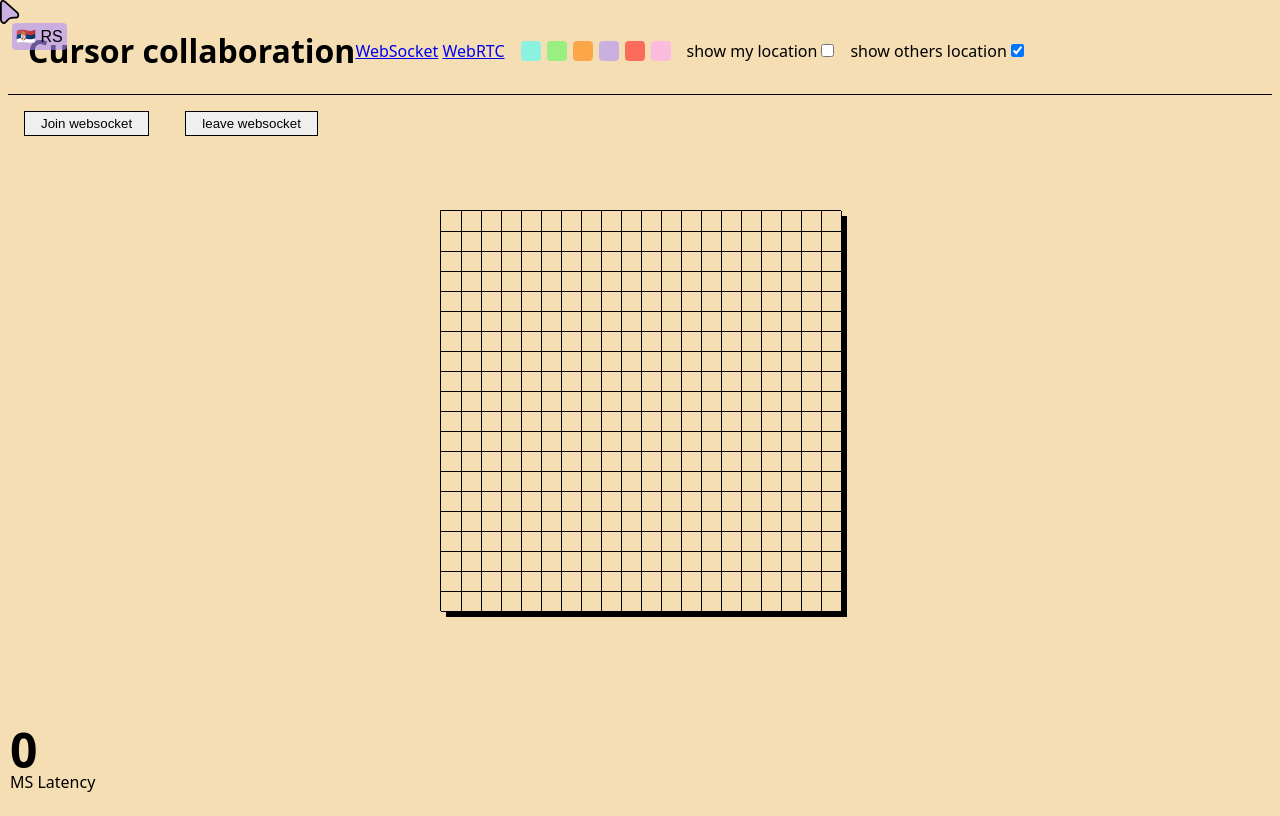
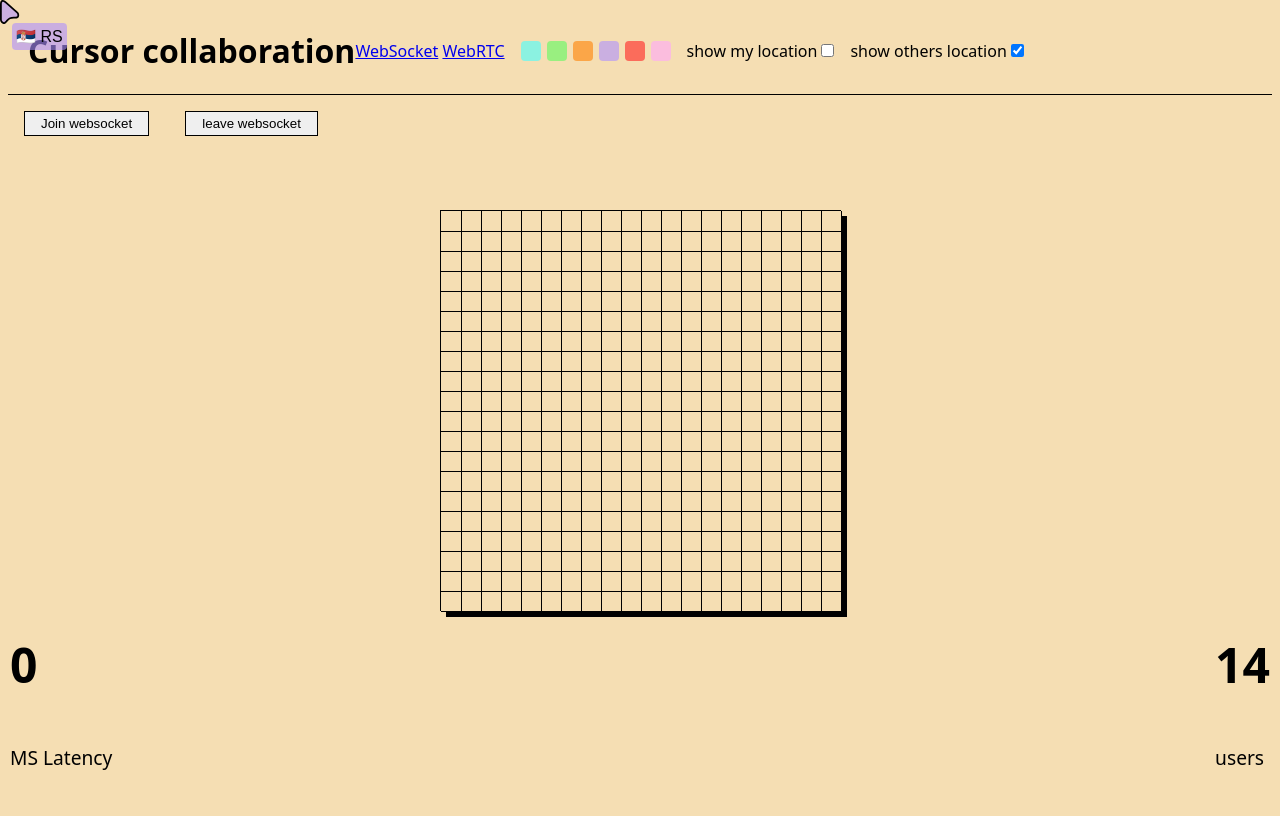
Before and after one commit to MooseCapital/cursor-collab-side-project, a website built with Vite: page index.html in a window 1280 px wide. Built offline with nearby package versions, Linux system fonts and the light colour scheme; no server answers; a web font is replaced by a local one; what country-code-emoji would draw is missing.

Commit message:
connected users ui added

```diff
--- a/src/components/WebSocketPage.js
+++ b/src/components/WebSocketPage.js
@@ -18,10 +18,15 @@ function WebSocketPage() {
         <div id="grid"></div>
           <button class="serverbtn" id="join-websocket">Join websocket</button>
           <button class="serverbtn" id="leave-websocket">leave websocket</button>
-          <div class="latencyContainer">
+          <div id="latencyContainer">
               <h2 id="latency">0</h2>
               <p>MS Latency</p>
           </div>
 
+          <div id="connections">
+                <h2>14</h2>
+                <p id="users-list">users</p>
+          </div>
+
     `;
 }
--- a/src/services/websocket.js
+++ b/src/services/websocket.js
@@ -11,6 +11,7 @@ function socketioSetup() {
     const joinWS = document.querySelector("#join-websocket");
     const leaveWS = document.querySelector("#leave-websocket");
 
+        // socket.connect();
     joinWS.addEventListener("click", (e) => {
         socket.connect();
         joinWS.disabled = true;
@@ -22,13 +23,13 @@ function socketioSetup() {
         leaveWS.disabled = true;
     });
 
-    setInterval(() => {
-        const start = Date.now();
-        // socket.volatile.emit("latency", Date.now());
-    }, 3000);
 
     socket.on("connect", () => {
         console.log("connected:", socket.connected); // true
+        setInterval(() => {
+            const start = Date.now();
+            socket.volatile.emit("latency", Date.now());
+        }, 3000);
     });
 
     socket.on("disconnect", () => {
--- a/src/style.css
+++ b/src/style.css
@@ -52,7 +52,7 @@
   pointer-events: none;
 }
 
-.latencyContainer{
+#latencyContainer{
   position: absolute;
   display: flex;
   flex-direction: column;
@@ -61,19 +61,26 @@
   align-items: start;
   /* text-align: center; */
 }
-.latencyContainer h2, .latencyContainer p {
-  line-height: 1;
-  padding: 0;
-  margin: 0;
-}
-#latency {
+#latencyContainer h2, #connections h2 {
   font-size: 3rem;
   font-weight: 600;
+  line-height: 0.8;
 }
-#latencyContainer p {
+#latencyContainer p, #connections p {
   font-weight: 400;
   font-size: 1.2rem;
 }
+
+#connections {
+  position: absolute;
+  bottom: 10px;
+  right: 10px;
+  display: flex;
+  flex-direction: column;
+  align-items: start;
+  /* text-align: center; */
+}
+
 
 #color-picker {
   position: absolute;
```
